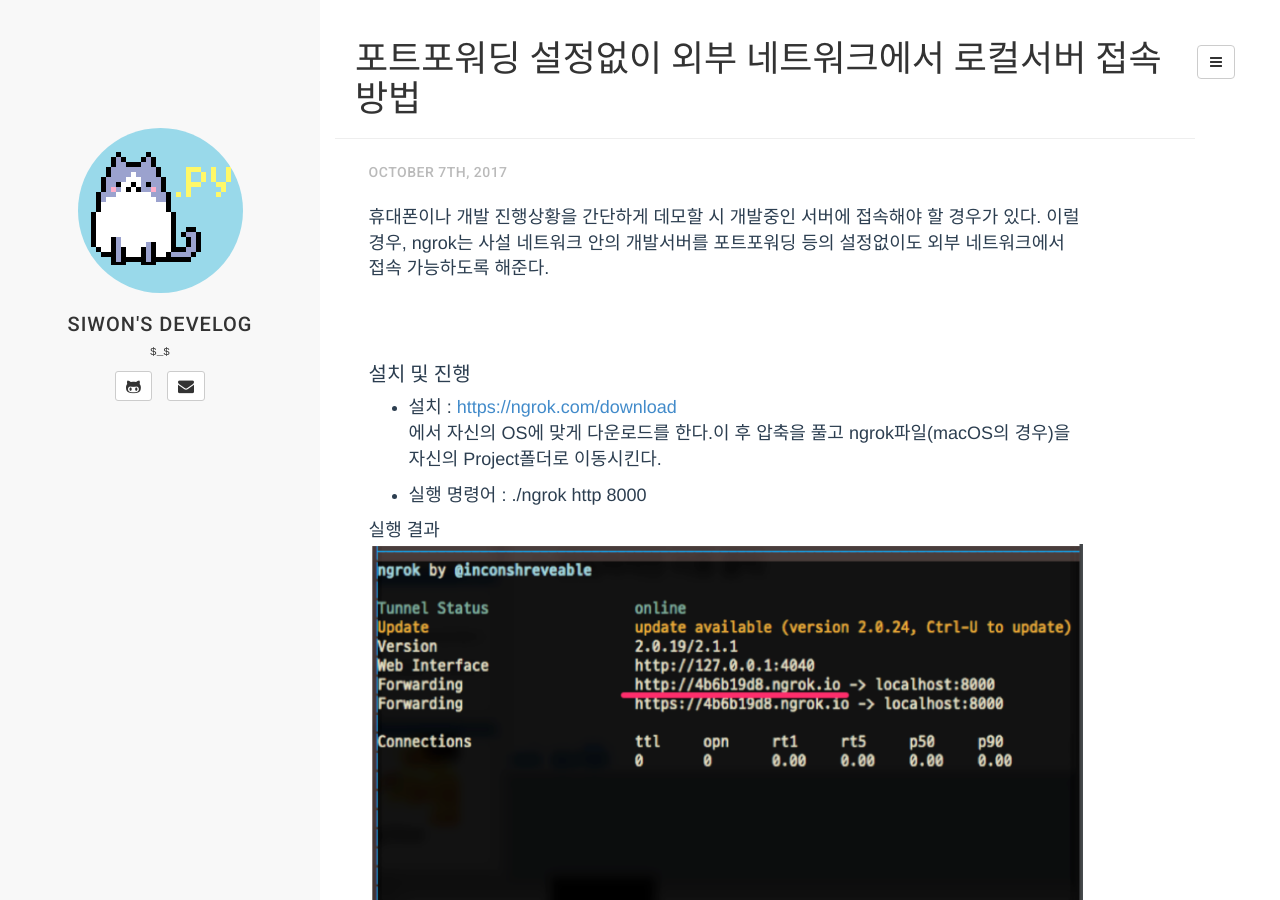
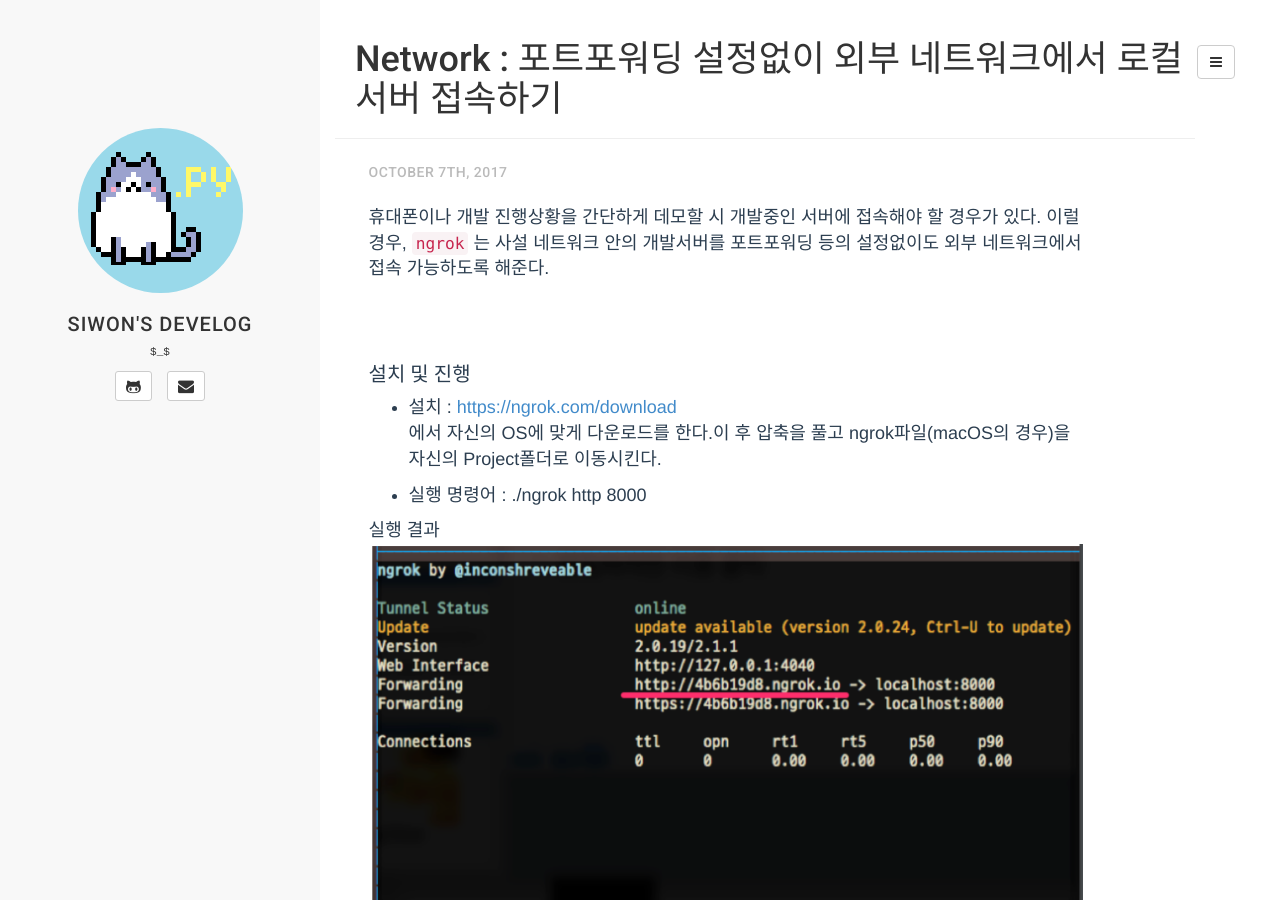
Before and after one commit to 2siwon/2siwon.github.io, a Jekyll site: the page built from _posts/2017-10-07-network-001.md, in a window 1280 px wide and 900 px high. Built offline with Jekyll 4.4.1, drawn with Linux system fonts in a browser that asks for light colours; comment, search, counter and statistics services are not loaded.

Commit message:
modify title

```diff
--- a/_posts/2017-10-07-network-001.md
+++ b/_posts/2017-10-07-network-001.md
@@ -1,13 +1,13 @@
 ---
 layout: post
-title:  "포트포워딩 설정없이 외부 네트워크에서 로컬서버 접속 방법"
+title:  "Network : 포트포워딩 설정없이 외부 네트워크에서 로컬서버 접속하기"
 date:   2017-10-7 15:10:41 +0900
 categories: Network
 tag: [Network, Tip]
 ---
 
 휴대폰이나 개발 진행상황을 간단하게 데모할 시 개발중인 서버에 접속해야 할 경우가 있다. 이럴 경우,
-ngrok는 사설 네트워크 안의 개발서버를 포트포워딩 등의 설정없이도 외부 네트워크에서 접속 가능하도록 해준다.
+`ngrok` 는 사설 네트워크 안의 개발서버를 포트포워딩 등의 설정없이도 외부 네트워크에서 접속 가능하도록 해준다.
 
 <br><br>
 
```
